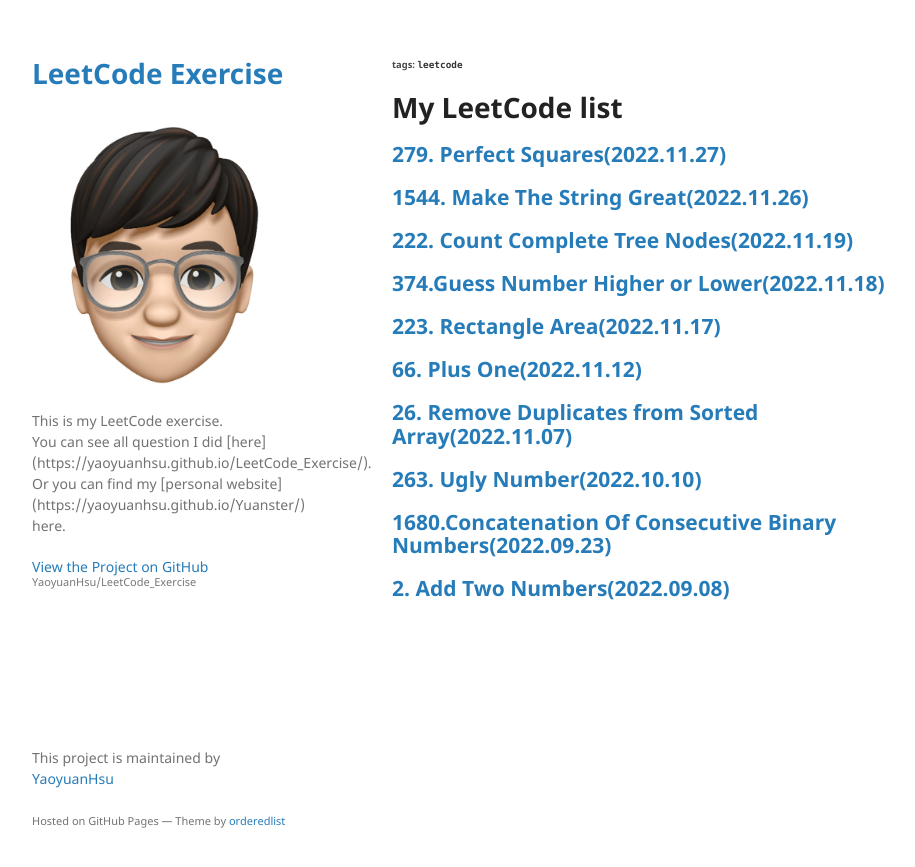
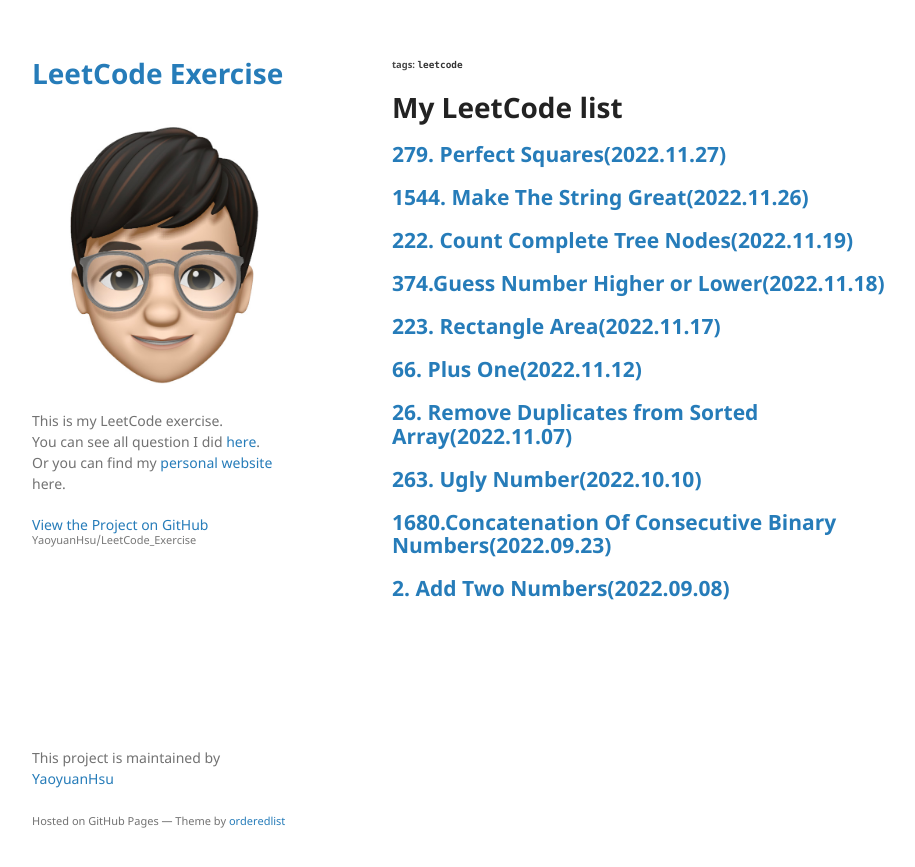
Before and after one commit to YaoyuanHsu/LeetCode_Exercise, a Jekyll site: the page built from index.md, in a window 1280 px wide. Shown: the top 867 px of the page, without its empty margins (178-1093 px from the left). Built offline with Jekyll 4.4.1, drawn with Linux system fonts in a browser that asks for light colours; our own code applies the rules of GitHub Pages for plain Markdown files; some of the changed lines change nothing that is shown.

Commit message:
Update _config.yml
Using HTML way to set hyperlinks

```diff
--- a/_config.yml
+++ b/_config.yml
@@ -1,7 +1,9 @@
 markdown: kramdown
 title: LeetCode Exercise
 logo: /assets/img/Profile.jpeg
-description: This is my LeetCode exercise.<br>You can see all question I did [here](https://yaoyuanhsu.github.io/LeetCode_Exercise/).<br>Or you can find my [personal website](https://yaoyuanhsu.github.io/Yuanster/) here.
+description: This is my LeetCode exercise.<br>
+  You can see all question I did <a herf="https://yaoyuanhsu.github.io/LeetCode_Exercise/">here</a>.<br>
+  Or you can find my <a herf="https://yaoyuanhsu.github.io/Yuanster/">personal website</a> here.
 show_downloads: false
 google_analytics:
 theme: jekyll-theme-minimal
```
